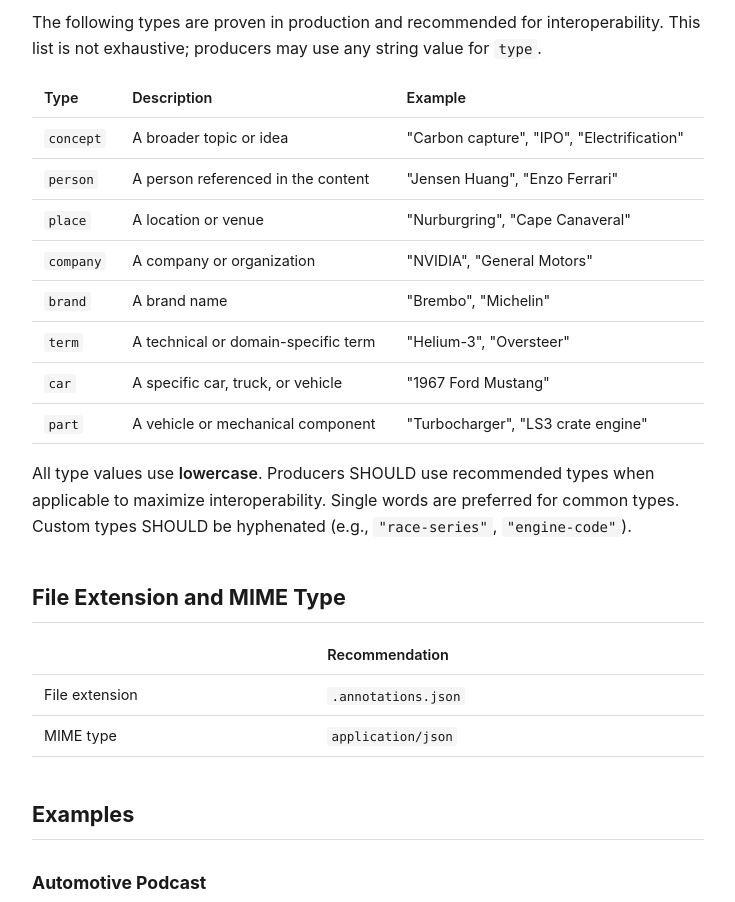
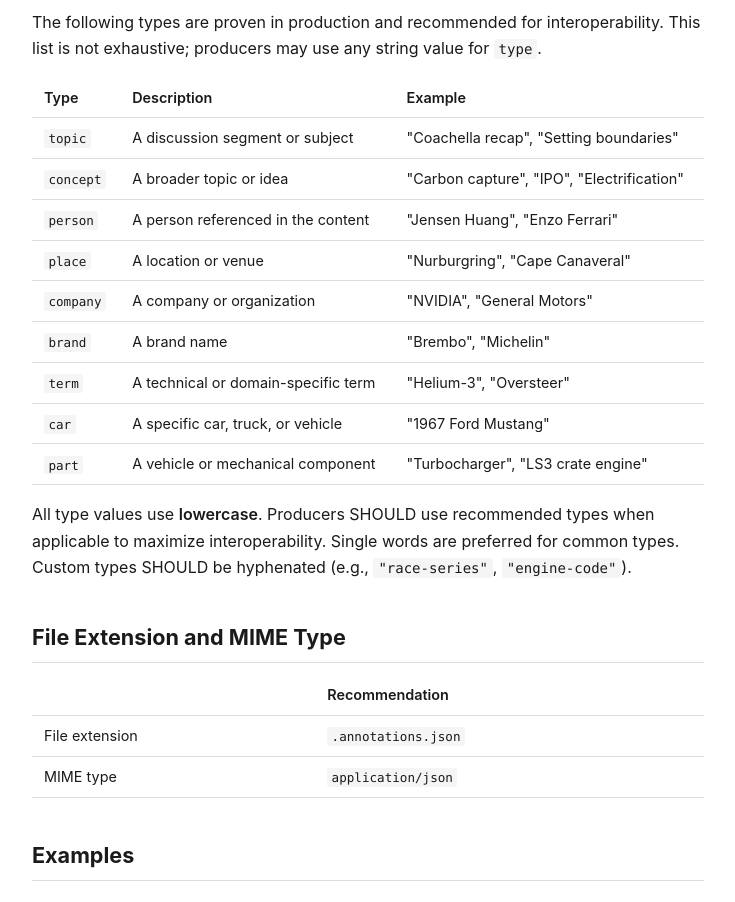
Before and after one commit to ryanwi/podcast-annotations-js, a website: page docs/index.html in a window 1280 px wide. Shown: the part 9148-10050 px from the top of the page, without its empty margins (272-1007 px from the left). Drawn offline with Linux system fonts and the light colour scheme.

Commit message:
Add topic to recommended entity types
For discussion segments that aren't entity references — what the
hosts talked about rather than a specific concept, person, or
thing. Common in show-notes-derived annotations where timestamps
mark segment boundaries.

```diff
--- a/docs/index.html
+++ b/docs/index.html
@@ -530,6 +530,11 @@
 </tr>
 </thead>
 <tbody><tr>
+<td><code>topic</code></td>
+<td>A discussion segment or subject</td>
+<td>&quot;Coachella recap&quot;, &quot;Setting boundaries&quot;</td>
+</tr>
+<tr>
 <td><code>concept</code></td>
 <td>A broader topic or idea</td>
 <td>&quot;Carbon capture&quot;, &quot;IPO&quot;, &quot;Electrification&quot;</td>
```
Also changed, not shown: SPEC.md (+1 -0 lines).
